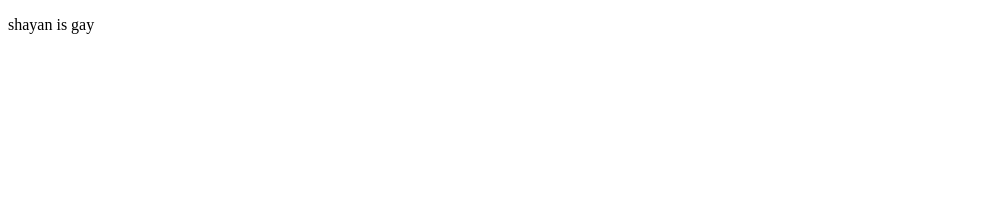
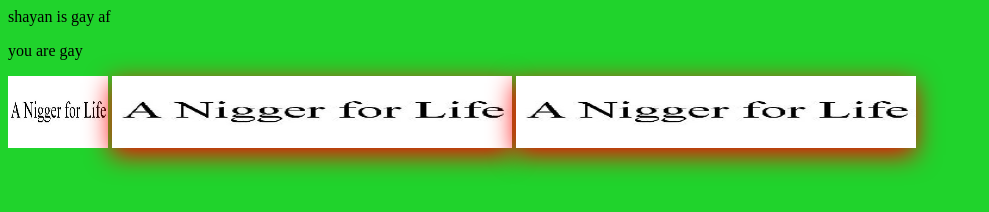
Before and after one commit to Artinsyf/first_website, a plain HTML site: page index.html in a window 1280 px wide. Shown: the whole page, without its empty margins (0-989 px from the left). Drawn offline with Linux system fonts and the light colour scheme.

Commit message:
2nd  index

```diff
--- a/index.html
+++ b/index.html
@@ -1,9 +1,21 @@
-<!DOCTYPE html>
 <html>
+<head>
+    <script src="javascript/script.js"></script>
+    <link href="main.css" rel="stylesheet" type="text/css">
+</head>
+<body>
     <header>
-        <title> suck your mum</title>
     </header>
-    <body>
-        <p> shayan is gay</p>
-    </body>
+    <main>
+        <article>
+            <p> shayan is gay af </p>
+            <p> you are gay </p>
+            <img id="img1" src="imgs/images.png" alt="real one"/>
+            <img class="imgsec1" src="imgs/images.png" alt="real one"/>
+            <img class="imgsec1" src="imgs/images.png" alt="real one"/>
+        </article>
+    </main>
+</body>
+<footer>
+</footer>
 </html>
--- /dev/null
+++ b/javascript/script.js
@@ -0,0 +1 @@
+console.log("nigga")
--- /dev/null
+++ b/main.css
@@ -0,0 +1,14 @@
+body{
+    background-color: rgb(32, 211, 44);
+}
+img{
+    width: 168px;
+    height: 72px;
+}
+#img1{
+    width: 100px;
+}
+.imgsec1{
+    width: 400px;
+    box-shadow: -1px 7px 26px red;
+ }
```
Also changed, not shown: imgs/images.png (added).
